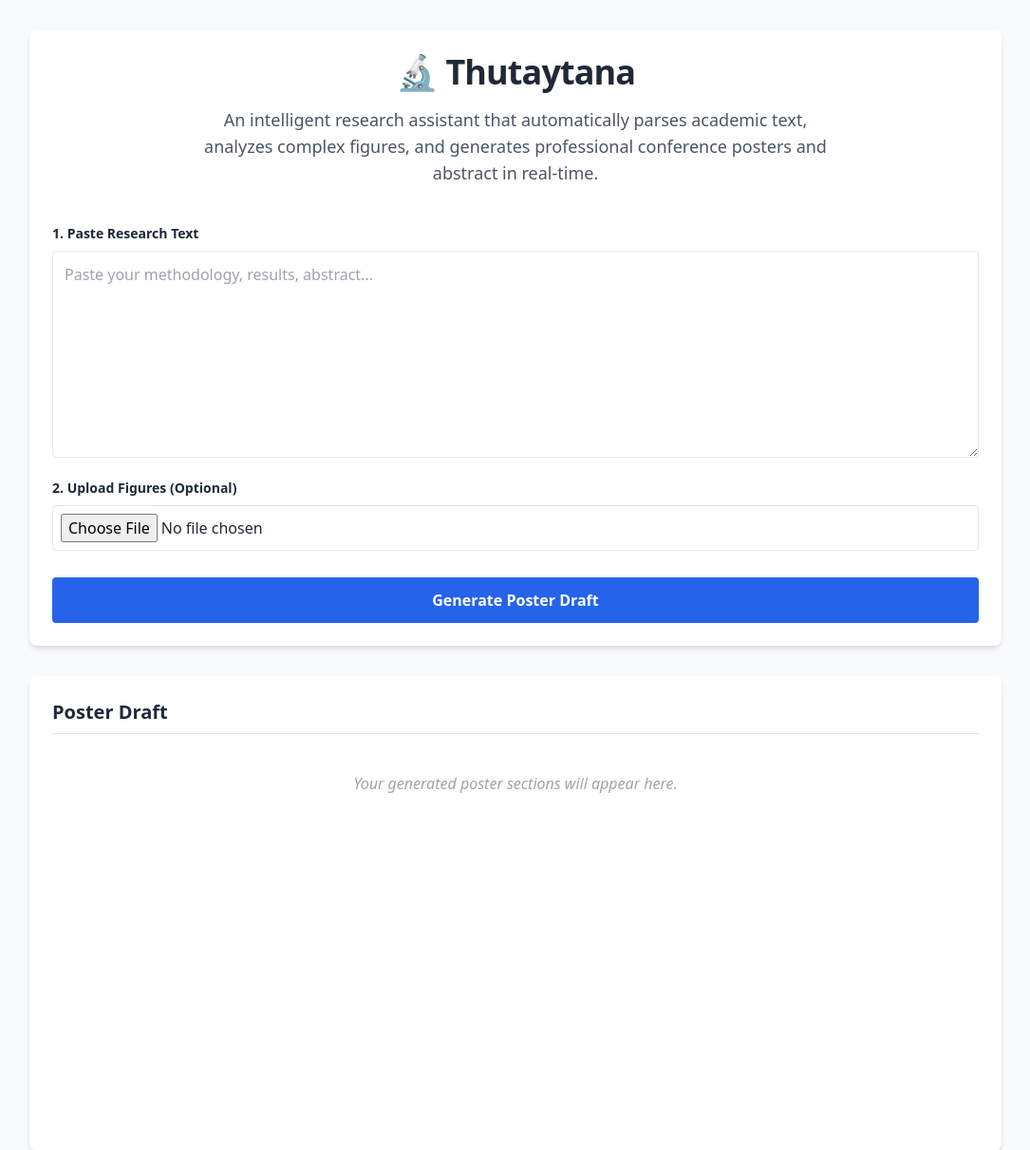
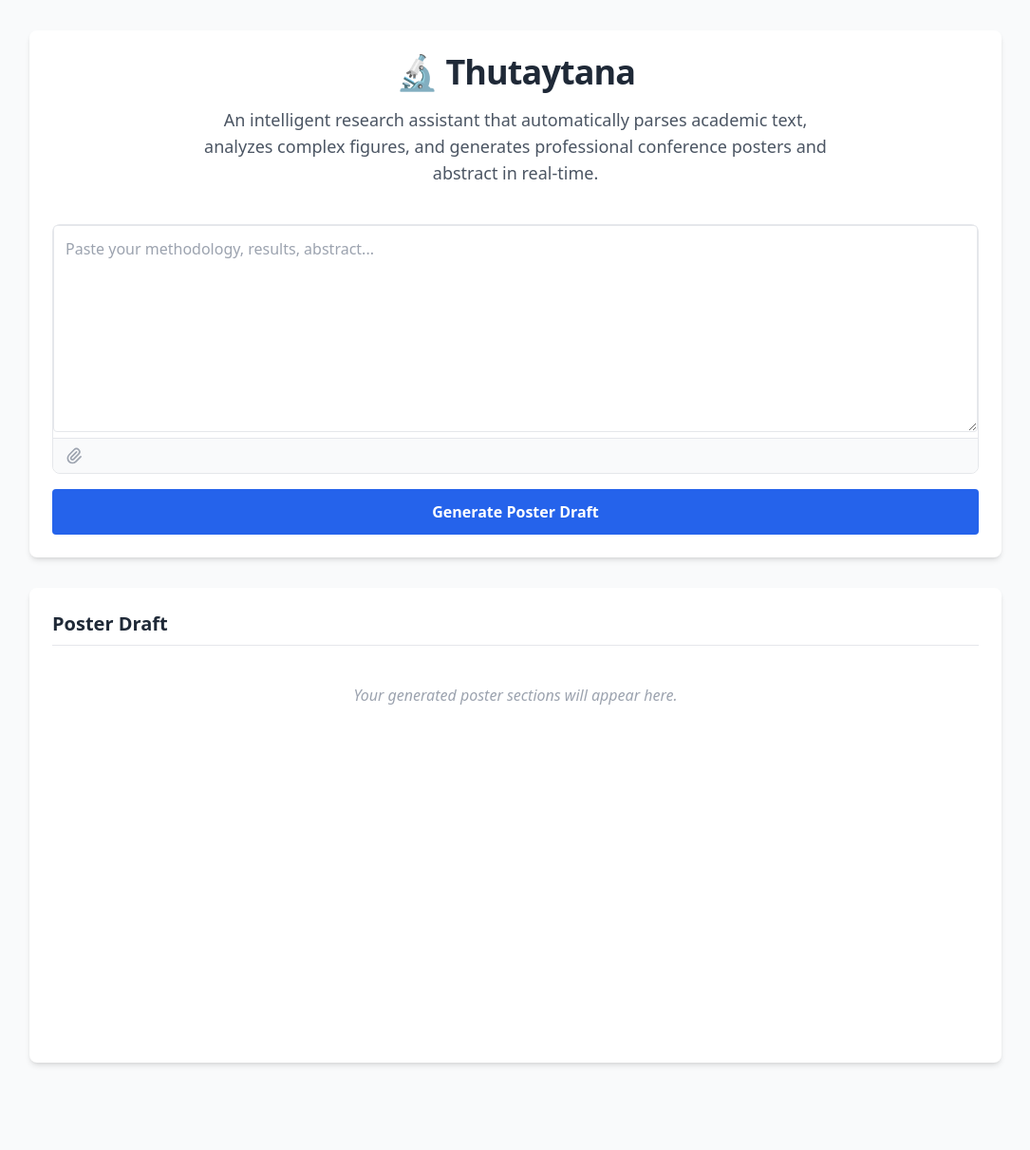
Before and after one commit to kyileiaye2021/Thutaytana, a FastAPI app: page / in a window 1280 px wide. Shown: the top 1211 px of the page at 95% size, without its empty margins (97-1182 px from the left). After the commit the page ends 1122 px from the top, so only its background shows below. Run offline with FastAPI, Linux system fonts and the light colour scheme; some libraries are stand-ins or nearby versions.

Commit message:
combine text and image input section

```diff
--- a/templates/index.html
+++ b/templates/index.html
@@ -33,18 +33,37 @@
                 hx-target="#ai-response-container"
                 hx-indicator="#loading-spinner">-->
             <form>
-                {# for text #}
                 <div class="mb-4">
-                    <label class="block text-sm font-semibold mb-2">1. Paste Research Text</label>
-                    <textarea name="raw_text" required rows="8" class="w-full p-3 border rounded focus:ring-2 focus:ring-blue-400 outline-none" placeholder="Paste your methodology, results, abstract..."></textarea>
+                    <div
+                        id="drop-zone"
+                        class="w-full border rounded-lg focus-within:ring-2 focus-within:ring-blue-400 transition-colors duration-200"
+                    >
+
+                    <textarea
+                        name="raw_text"
+                        id="research-text"
+                        required
+                        rows="8"
+                        class="w-full p-3 border rounded focus:ring-2 focus:ring-blue-400 outline-none"
+                        placeholder="Paste your methodology, results, abstract..."></textarea>
+
+                    <!-- divider line + image previews -->
+                    <div id="image-preview-list" class="flex flex-wrap gap-2 px-3 pt-2 empty:hidden"></div>
+
+                    <!--Bottom toolbar-->
+                    <div class="flex items-center justify-between px-3 py-2 border-t bg-gray-50 rounded-b-lg">
+                        <label for="image-picker" class="cursor-pointer text-gray-400 hover:text-blue-500 transition-colors" title="Upload figures">
+                            <!-- paperclip icon -->
+                            <svg xmlns="http://www.w3.org/2000/svg" class="h-5 w-5" fill="none" viewBox="0 0 24 24" stroke="currentColor">
+                                <path stroke-linecap="round" stroke-linejoin="round" stroke-width="2" d="M15.172 7l-6.586 6.586a2 2 0 102.828 2.828l6.414-6.586a4 4 0 00-5.656-5.656l-6.415 6.585a6 6 0 108.486 8.486L20.5 13" />
+                            </svg>
+                        </label>
+                        <span id="file-count" class="text-xs text-gray-400"></span>
+                         <input type="file" id="image-picker" accept="image/*" class="hidden">
+                    </div>
                 </div>
+            </div>
 
-                {# for Figures #}
-                <div class="mb-4">
-                    <label class="block text-sm font-semibold mb-2">2. Upload Figures (Optional)</label>
-                    <input type="file" id="image-picker" accept="image/*" class="w-full p-2 border rounded">
-                    <div id="image-preview-list" class="flex flex-wrap gap-2 mt-3"></div> <!--Thumbnail preview list-->
-                </div>
 
                 <input type="hidden" name="user_focus" value="poster">
 
@@ -57,7 +76,7 @@
         <div class="bg-white p-6 rounded-lg shadow-md min-h-[500px]">
             <h2 class="text-xl font-bold mb-4 border-b pb-2">Poster Draft</h2>
 
-            <div id="loading-spinner" class="text-center py-10" style="display:none;>
+            <div id="loading-spinner" class="text-center py-10" style="display:none;">
                 <p class="text-blue-500 font-bold animate-pulse">🤖 AI is analyzing research and routing images...</p>
             </div>
 
@@ -73,26 +92,47 @@
 
         const picker = document.getElementById('image-picker');
         const previewList = document.getElementById('image-preview-list');
+        const dropZone = document.getElementById('drop-zone');
+        const fileCount = document.getElementById('file-count');
 
         picker.addEventListener('change', () => {
-            //append newly picked files, skipping duplicates by file name + size
-            Array.from(picker.files).forEach(newFile => {
+            addFiles(Array.from(picker.files));
+            picker.value = '';
+        });
+
+        // drag over - highlight the box
+        dropZone.addEventListener('dragover', (e) => {
+            e.preventDefault();
+            dropZone.classList.add('ring-2', 'ring-blue-400');
+        });
+
+        dropZone.addEventListener('dragleave', () => {
+            dropZone.classList.remove('ring-2', 'ring-blue-400');
+        })
+
+        //drop images into the box
+        dropZone.addEventListener('drop', (e) => {
+            e.preventDefault();
+            dropZone.classList.remove('ring-2', 'ring-blue-400');
+            const imageFiles = Array.from(e.dataTransfer.files).filter(f => f.type.startsWith('image/'));
+            addFiles(imageFiles);
+        });
+
+        //shared logic for adding files from any source
+        function addFiles(newFiles){
+            newFiles.forEach(newFile => {
                 const isDupe = selectedFiles.some(
                     f => f.name === newFile.name && f.size === newFile.size
                 );
                 if (!isDupe) selectedFiles.push(newFile);
             });
-            //reset picker so the same file can be re-added lager if needed
-            picker.value = '';
-            console.log("Files after pick: ", selectedFiles.length)
             renderPreview();
-        });
+        }
 
         function renderPreview(){
             previewList.innerHTML = '';
             selectedFiles.forEach((file, index) => {
                 const url = URL.createObjectURL(file);
-
                 // creating thumbnail image and x button
                 const wrapper = document.createElement('div');
                 wrapper.className = 'relative w-24 h-24';
```
